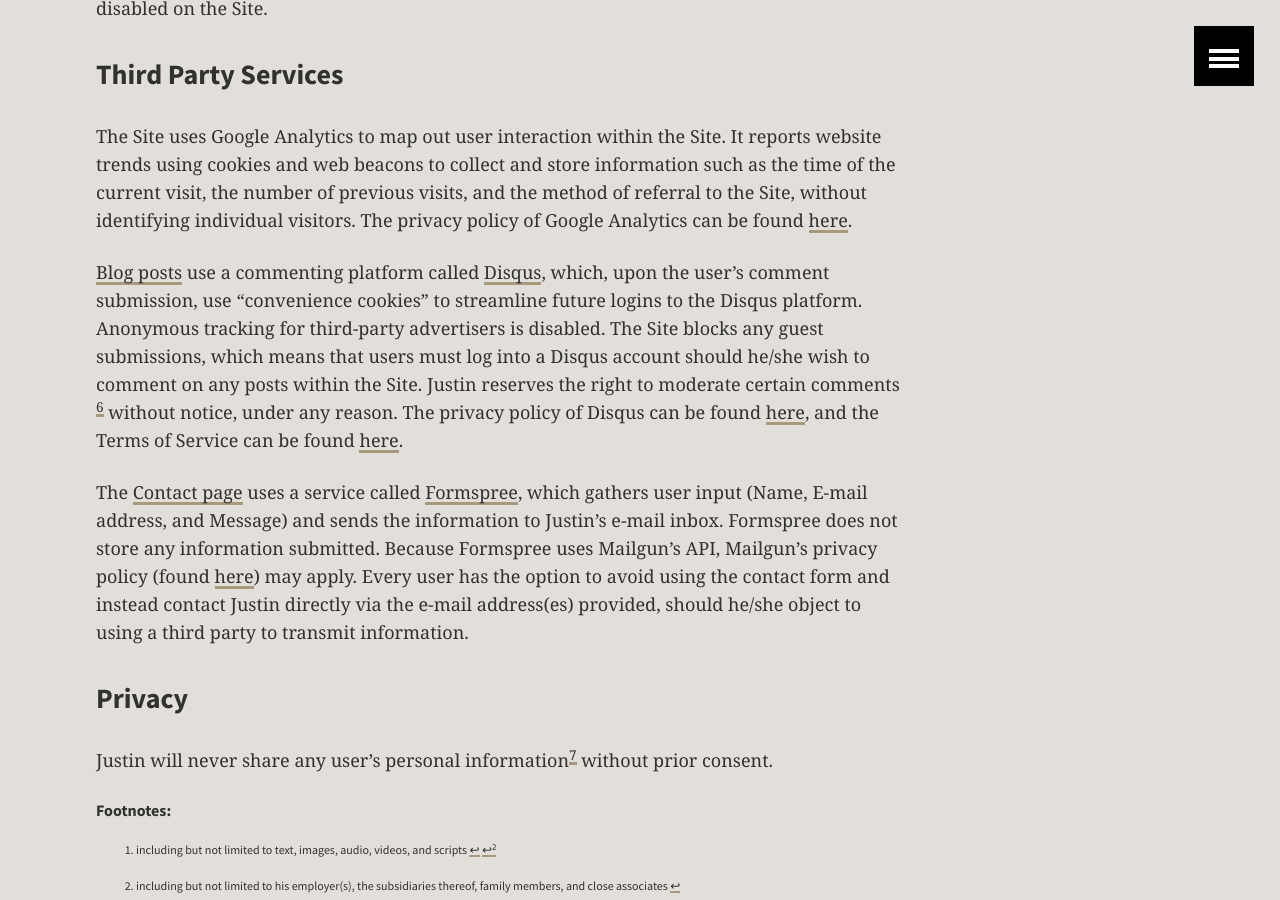
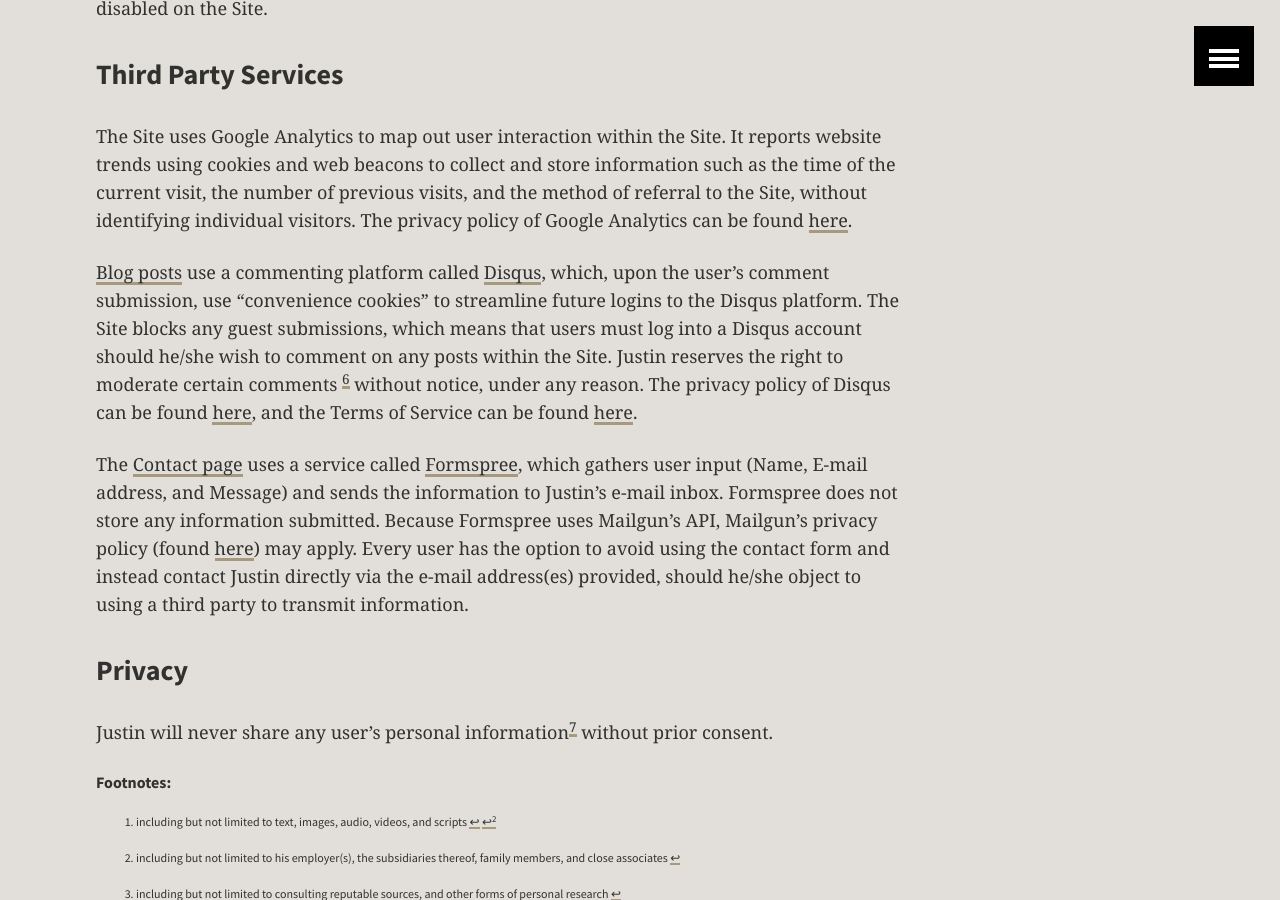
Before and after one commit to pengineered/pengineered.github.io, a Jekyll site: the page built from terms/terms.md, in a window 1280 px wide and 900 px high, scrolled down 1317 px. Built offline with Jekyll 4.4.1, drawn with Linux system fonts in a browser that asks for light colours.

Commit message:
updated date

```diff
--- a/terms/terms.md
+++ b/terms/terms.md
@@ -26,7 +26,7 @@ Every page except the root directory[^5] of the website is created through a per
 ### Third Party Services
 The Site uses Google Analytics to map out user interaction within the Site. It reports website trends using cookies and web beacons to collect and store information such as the time of the current visit, the number of previous visits, and the method of referral to the Site, without identifying individual visitors. The privacy policy of Google Analytics can be found [here](https://support.google.com/analytics/answer/6004245).
 
-[Blog posts]({{ site.url }}/blog/) use a commenting platform called [Disqus](https://disqus.com/), which, upon the user's comment submission, use "convenience cookies" to streamline future logins to the Disqus platform. Anonymous tracking for third-party advertisers is disabled. The Site blocks any guest submissions, which means that users must log into a Disqus account should he/she wish to comment on any posts within the Site. Justin reserves the right to moderate certain comments [^6] without notice, under any reason. The privacy policy of Disqus can be found [here](https://help.disqus.com/customer/portal/articles/466259-privacy-policy), and the Terms of Service can be found [here](https://help.disqus.com/customer/portal/articles/466260-terms-of-service).
+[Blog posts]({{ site.url }}/blog/) use a commenting platform called [Disqus](https://disqus.com/), which, upon the user's comment submission, use "convenience cookies" to streamline future logins to the Disqus platform. The Site blocks any guest submissions, which means that users must log into a Disqus account should he/she wish to comment on any posts within the Site. Justin reserves the right to moderate certain comments [^6] without notice, under any reason. The privacy policy of Disqus can be found [here](https://help.disqus.com/customer/portal/articles/466259-privacy-policy), and the Terms of Service can be found [here](https://help.disqus.com/customer/portal/articles/466260-terms-of-service).
 
 The [Contact page]({{ site.url }}/contact/) uses a service called [Formspree](http://formspree.io/), which gathers user input (Name, E-mail address, and Message) and sends the information to Justin's e-mail inbox. Formspree does not store any information submitted. Because Formspree uses Mailgun's API, Mailgun's privacy policy (found [here](http://www.mailgun.com/privacy)) may apply. Every user has the option to avoid using the contact form and instead contact Justin directly via the e-mail address(es) provided, should he/she object to using a third party to transmit information.
 
```
Also changed, not shown: other parts of terms/terms.md (+1 -1 lines).
